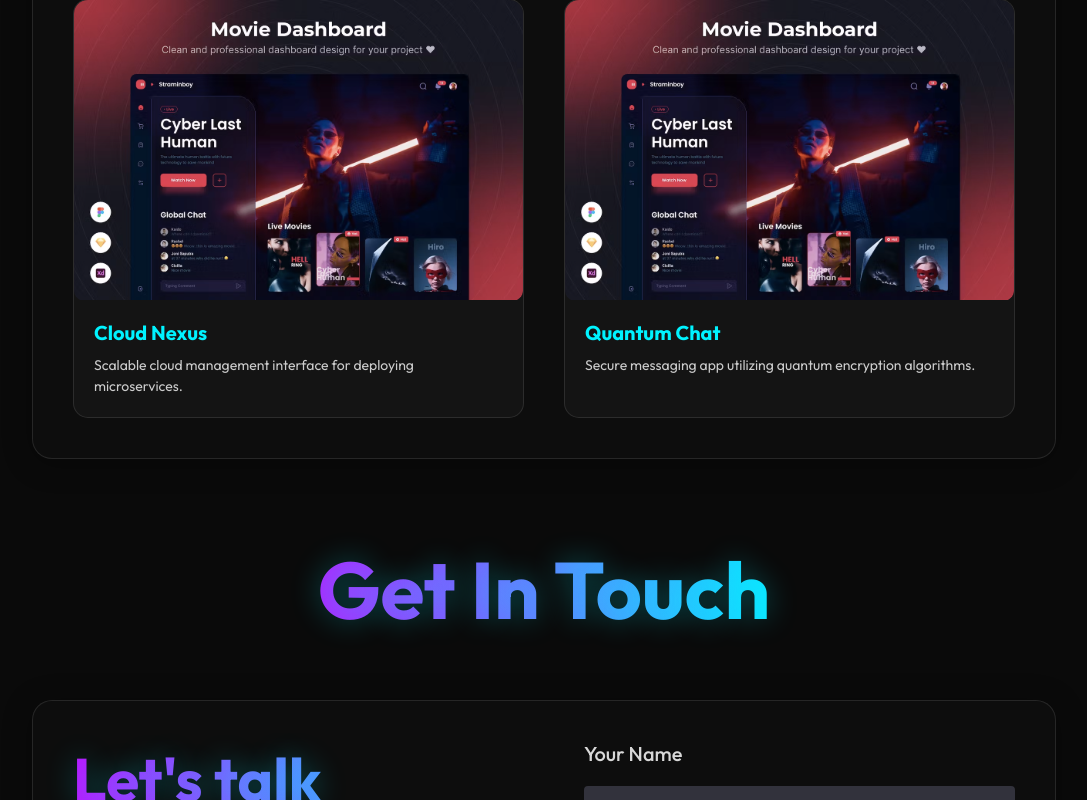
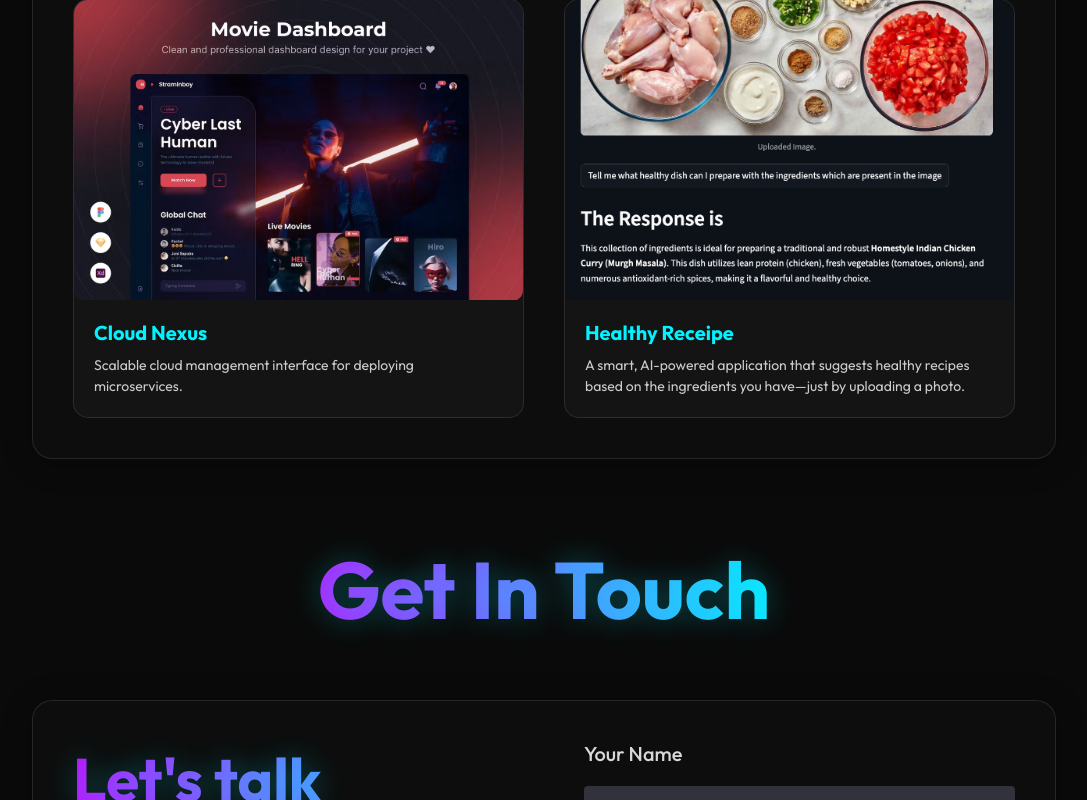
Before and after one commit to subhashyadavon/SubhashYadav, a React (Vite) app: page / in a window 1280 px wide. Shown: the part 4691-5491 px from the top of the page, without its empty margins (96-1183 px from the left). Built offline with nearby package versions, Linux system fonts and the light colour scheme.

Commit message:
feat: restore project links and update Healthy Recipe details

```diff
--- a/src/assets/mywork_data.js
+++ b/src/assets/mywork_data.js
@@ -1,6 +1,7 @@
 import project1_img from '../assets/project_3.svg'
 import project2_img from '../assets/project_3.svg'
 import project3_img from '../assets/project_3.svg'
+import project6_img from '../assets/project6.png'
 
 const mywork_data = [
     {
@@ -45,11 +46,11 @@ const mywork_data = [
     },
     {
         w_no: 6,
-        w_name: "Quantum Chat",
-        w_desc: "Secure messaging app utilizing quantum encryption algorithms.",
-        w_img: project3_img,
-        w_github: "https://github.com",
-        w_link: "https://google.com"
+        w_name: "Healthy Receipe",
+        w_desc: "A smart, AI-powered application that suggests healthy recipes based on the ingredients you have—just by uploading a photo.",
+        w_img: project6_img,
+        w_github: "https://github.com/subhashyadavon/HealthyReceipe.git",
+        w_link: "https://healthyreceipegit-dy3sbap7rezfp8mveyykr4.streamlit.app/"
     },
 ]
 
--- a/src/components/MyWork/MyWork.jsx
+++ b/src/components/MyWork/MyWork.jsx
@@ -3,11 +3,6 @@ import './MyWork.css'
 import mywork_data from '../../assets/mywork_data'
 
 const MyWork = () => {
-
-    const handleProjectClick = (e) => {
-        e.preventDefault();
-        alert("This project is currently under implementation.");
-    };
 
     return (
         <div className='mywork'>
@@ -24,10 +19,10 @@ const MyWork = () => {
                                         <img src={work.w_img} alt={work.w_name} />
                                         <div className="project-overlay">
                                             <div className="project-links">
-                                                <a href={work.w_github} onClick={handleProjectClick} target="_blank" rel="noopener noreferrer" className="project-link github-link">
+                                                <a href={work.w_github} target="_blank" rel="noopener noreferrer" className="project-link github-link">
                                                     <i className="fa-brands fa-github"></i> GitHub
                                                 </a>
-                                                <a href={work.w_link} onClick={handleProjectClick} target="_blank" rel="noopener noreferrer" className="project-link demo-link">
+                                                <a href={work.w_link} target="_blank" rel="noopener noreferrer" className="project-link demo-link">
                                                     <i className="fa-solid fa-arrow-up-right-from-square"></i> Live
                                                 </a>
                                             </div>
```
Also changed, not shown: src/assets/project6.png (added).
